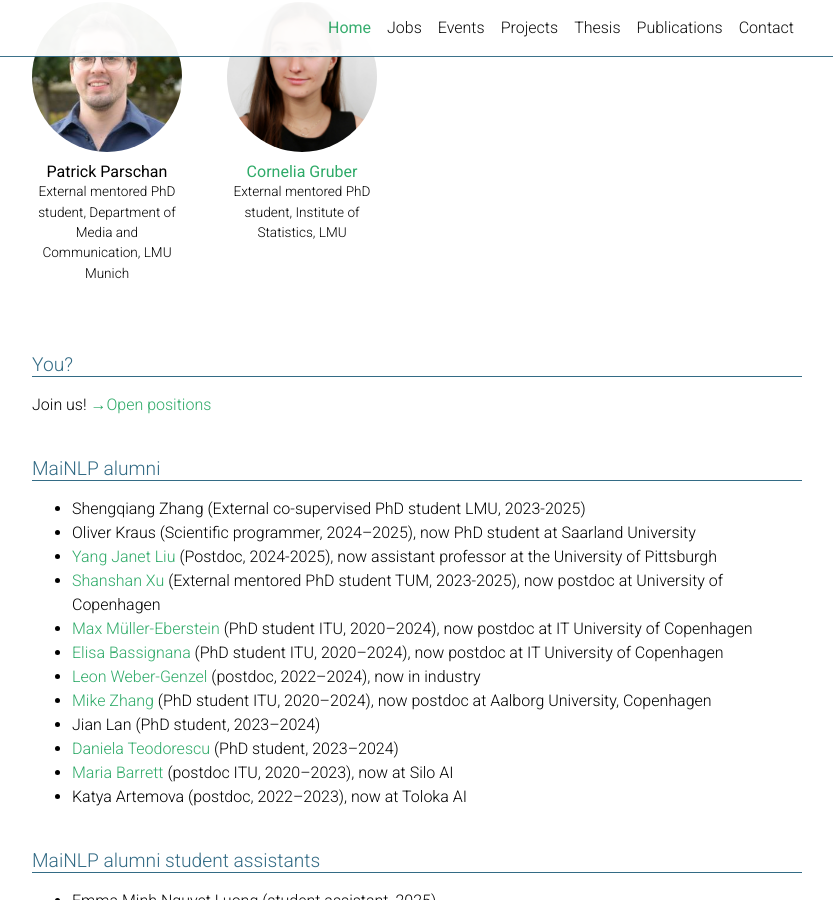
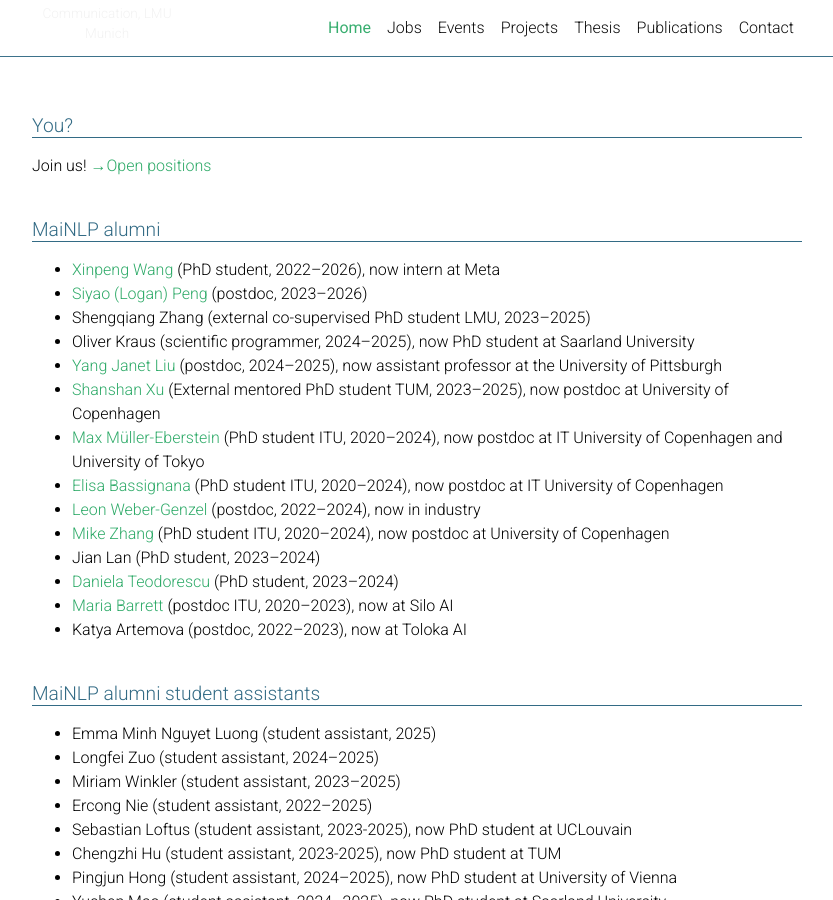
Before and after one commit to mainlp/mainlp.github.io, a Jekyll site: the page built from _pages/about.md, in a window 1280 px wide and 900 px high, scrolled down 4300 px. Shown: the whole window, without its empty margins (223-1056 px from the left). Built offline with Jekyll 4.4.1, drawn with Linux system fonts in a browser that asks for light colours; full-size pictures stand in for the smaller copies a plugin makes; comment, search, counter and statistics services are not loaded; a style sheet for code colours, icons or effects is not loaded; some of the changed text lies outside the part shown.

Commit message:
welcome Mahdi and Jasmin\! goodbye Xinpeng and Logan\!

```diff
--- a/_pages/about.md
+++ b/_pages/about.md
@@ -16,7 +16,7 @@ social: false # includes social icons at the bottom of the page
 
 groups: [staff, admin, student assistants, affiliated]
 staff:
-  title: Research Staff
+  title: Research staff
   people:
     - name: Barbara Plank
       description: Prof. Dr. and Chair for AI and Computational Linguistics, Head of MaiNLP and Co-director CIS
@@ -30,14 +30,14 @@ staff:
       description: Junior Research Group Leader
       website: https://www.michael-hedderich.de/
       picture: michael.jpg
+    - name: Mahdi Dhaini
+      description: Postdoc (2026–)
+      website: https://scholar.google.com/citations?user=JifHTiwAAAAJ
+      picture: mainlp-logo-500.png
     - name: Silvia Casola
       description: Postdoc (2024–)
       website: https://scholar.google.it/citations?user=h6Nw1QIAAAAJ
       picture: silvia.jpeg
-    - name: Siyao (Logan) Peng
-      description: Postdoc (2023–)
-      website: https://logan-siyao-peng.github.io/
-      picture: logan.jpeg
     - name: Robert Litschko
       description: Postdoc (2022–)
       website: https://rlitschk.github.io/
@@ -120,6 +116,9 @@ admin:
 student assistants:
   title: Student assistants
   people:
+    - name: Jasmin Orth
+      description: Student assistant for research/teaching (2026–)
+      picture: mainlp-logo-500.png
     - name: Darja Jepifanova
       description: Student assistant for teaching (2025–)
       picture: mainlp-logo-500.png
@@ -278,14 +277,16 @@ To <a href="/events-archive/">earlier events</a> at MaiNLP.
 
  <h2 class="category">MaiNLP alumni</h2>
   <ul>
-    <li>Shengqiang Zhang (External co-supervised PhD student LMU, 2023-2025)</li>
-    <li>Oliver Kraus (Scientific programmer, 2024–2025), now PhD student at Saarland University</li>
-    <li><a href="https://janetlauyeung.github.io/">Yang Janet Liu</a> (Postdoc, 2024-2025), now assistant professor at the University of Pittsburgh</li>
-    <li><a href="https://sxu3.github.io/">Shanshan Xu</a> (External mentored PhD student TUM, 2023-2025), now postdoc at University of Copenhagen</li>
-    <li><a href="https://mxij.me/">Max Müller-Eberstein</a> (PhD student ITU, 2020–2024), now postdoc at IT University of Copenhagen</li>
+    <li><a href="https://xinpeng-wang.github.io/">Xinpeng Wang</a> (PhD student, 2022–2026), now intern at Meta</li>
+    <li><a href="https://logan-siyao-peng.github.io/">Siyao (Logan) Peng</a> (postdoc, 2023–2026)</li>
+    <li>Shengqiang Zhang (external co-supervised PhD student LMU, 2023–2025)</li>
+    <li>Oliver Kraus (scientific programmer, 2024–2025), now PhD student at Saarland University</li>
+    <li><a href="https://janetlauyeung.github.io/">Yang Janet Liu</a> (postdoc, 2024–2025), now assistant professor at the University of Pittsburgh</li>
+    <li><a href="https://sxu3.github.io/">Shanshan Xu</a> (External mentored PhD student TUM, 2023–2025), now postdoc at University of Copenhagen</li>
+    <li><a href="https://mxij.me/">Max Müller-Eberstein</a> (PhD student ITU, 2020–2024), now postdoc at IT University of Copenhagen and University of Tokyo</li>
     <li><a href="https://elisabassignana.github.io/">Elisa Bassignana</a> (PhD student ITU, 2020–2024), now postdoc at IT University of Copenhagen</li>
     <li><a href="https://scholar.google.com/citations?user=OKbS2VAAAAAJ">Leon Weber-Genzel</a> (postdoc, 2022–2024), now in industry</li>
-    <li><a href="https://jjzha.github.io/">Mike Zhang</a> (PhD student ITU, 2020–2024), now postdoc at Aalborg University, Copenhagen</li>
+    <li><a href="https://jjzha.github.io/">Mike Zhang</a> (PhD student ITU, 2020–2024), now postdoc at University of Copenhagen</li>
     <li>Jian Lan (PhD student, 2023–2024)</li>
     <li><a href="https://dteodore.github.io/">Daniela Teodorescu</a> (PhD student, 2023–2024)</li>
     <li><a href="https://mariabarrett.github.io/">Maria Barrett</a> (postdoc ITU, 2020–2023), now at Silo AI</li>
```
Also changed, not shown: other parts of _pages/about.md (+5 -9 lines).
